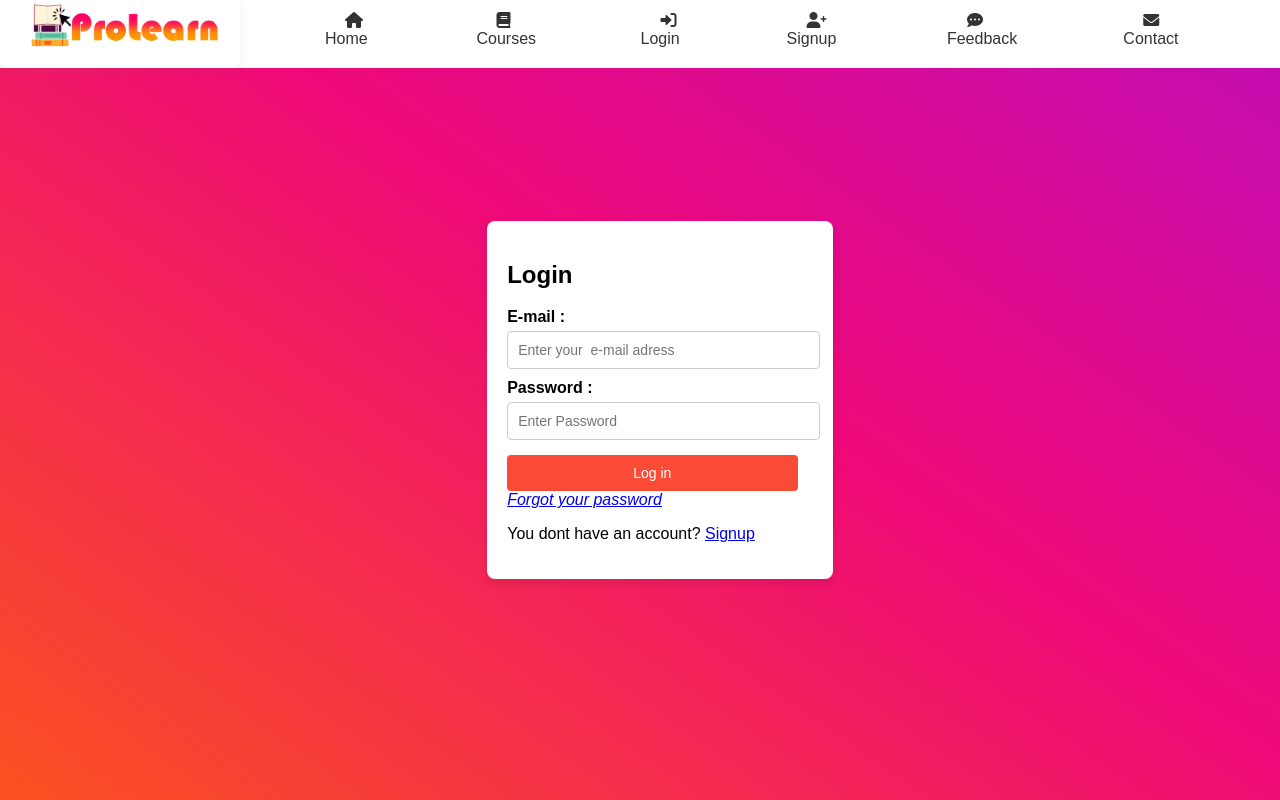
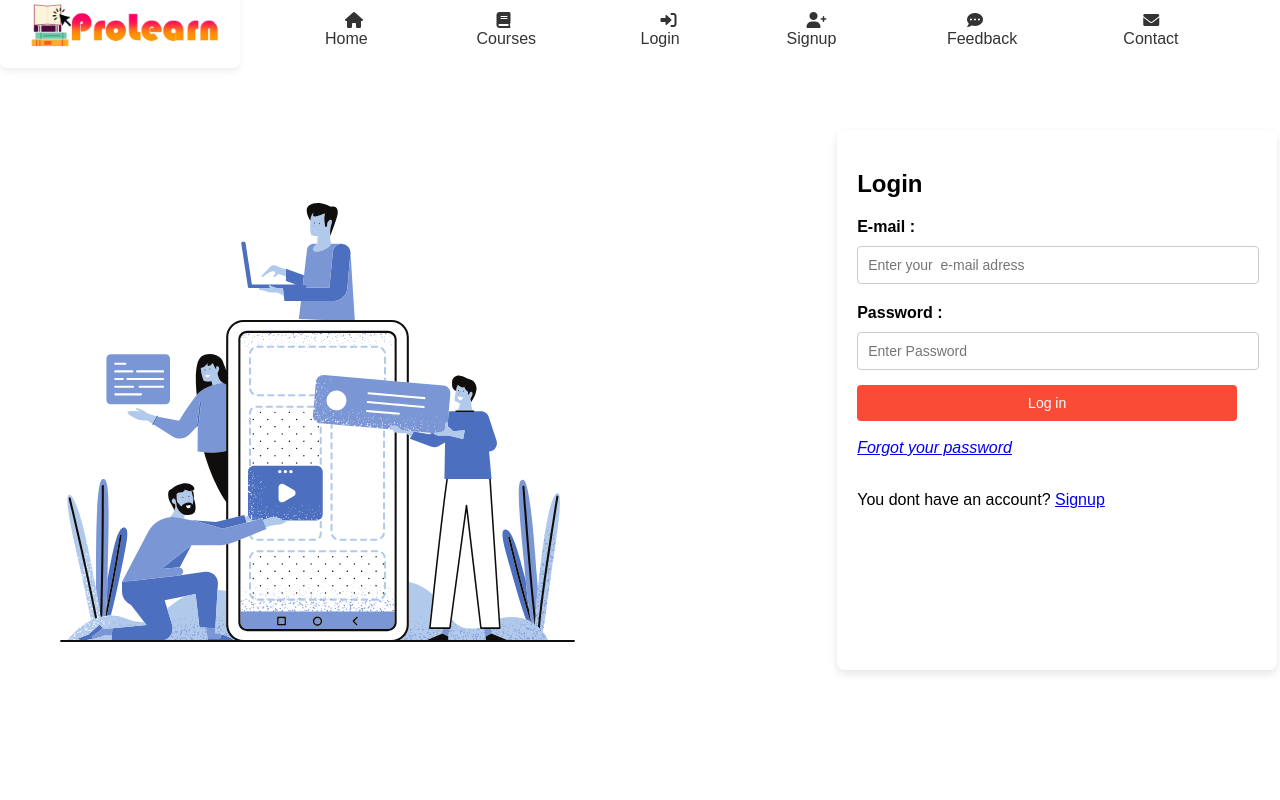
Before and after one commit to yassinehmza/TheLastProLearn, a PHP site: page /login/login.html in a window 1280 px wide. Run offline with PHP 8.4, Linux system fonts and the light colour scheme.

Commit message:
by matador

```diff
--- a/admin/login.php
+++ b/admin/login.php
@@ -36,7 +36,7 @@ body {
     font-family: Arial, sans-serif;
     margin: 0;
     padding: 0;
-    background-image: url("../images/extra/administrateur.jpg");
+    background-image: url("../images/extra/1.png");
     color: #333;
     display: flex;
     justify-content: center;
@@ -51,10 +51,12 @@ body {
     background: #fff;
     padding: 40px 30px;
     border-radius: 10px;
-    box-shadow: 0 4px 6px rgba(0, 0, 0, 0.1);
+    box-shadow: 0 4px 6px rgba(0, 0, 0, 0.5);
     width: 100%;
     max-width: 400px;
     text-align: center;
+    height: 400px;
+    margin-left: 800px;
 }
 
 /* Title */
--- a/css/login.css
+++ b/css/login.css
@@ -6,10 +6,11 @@ body {
   justify-content: center;
   align-items: center;
   height: 100vh;
-  background :linear-gradient(35deg , black,#FF6A00 ,#EE0979 , #a10fdf ,white);
+  background-image: url("../images/extra/Blue\ Flat\ Color\ UI\ Login\ Page\ Desktop\ Prototype.png");
   width: 100%;
-  background-size: 300% 300%;
+  background-repeat: no-repeat;
 }
+
 form {
   background: white;
   padding: 20px;
@@ -17,16 +18,18 @@ form {
   box-shadow: 0 4px 8px rgba(0, 0, 0, 0.1);
   width: 100%;
   max-width: 400px;
+  margin-left: 700px;
+  height: 500px;
 }
 label {
   font-weight: bold;
   display: block;
-  margin-top: 10px;
+  margin-top: 20px;
 }
 select, input[type="text"], input[type="email"], input[type="password"], button {
   width:95%;
   padding: 10px;
-  margin-top: 5px;
+  margin-top: 10px;
   border: 1px solid #ccc;
   border-radius: 4px;
   font-size: 14px;
--- a/css/register.css
+++ b/css/register.css
@@ -6,9 +6,9 @@ body {
   justify-content: center;
   align-items: center;
   height: 100vh;
-    background :linear-gradient(35deg , black,#FF6A00 ,#EE0979 , #a10fdf ,white);
+  background-image: url("../images/extra/Blue\ Flat\ Color\ UI\ Login\ Page\ Desktop\ Prototype.png");
   width: 100%;
-    background-size: 300% 300%;
+  background-repeat: no-repeat;
   }
   form {
     background: white;
@@ -17,6 +17,7 @@ body {
     box-shadow: 0 4px 8px rgba(0, 0, 0, 0.1);
     width: 100%;
     max-width: 400px;
+    margin-left: 700px;
   }
   label {
     font-weight: bold;
--- a/login/login.html
+++ b/login/login.html
@@ -35,8 +35,8 @@
       <label for="password">Password :</label>
       <input type="password" id="password" name="password" placeholder="Enter Password" required>
 
-      <button type="submit">Log in</button>
-      <div><a href="../pages/forgetpassword.html"><i>Forgot your password</i></a></div>
+      <button type="submit">Log in</button> <br>
+      <div><a href="../pages/forgetpassword.html"><br><i>Forgot your password</i></a></div> <br>
       <p> You dont have an account? <a href="../register/register.html">Signup</a></p>
     </form>
   </div>
```
Also changed, not shown: admin/index.php (+7 -5 lines), images/extra/1.png (added), images/extra/Blue Flat Color UI Login Page Desktop Prototype.png (added). Lines whose indentation alone changed are shown as unchanged.
